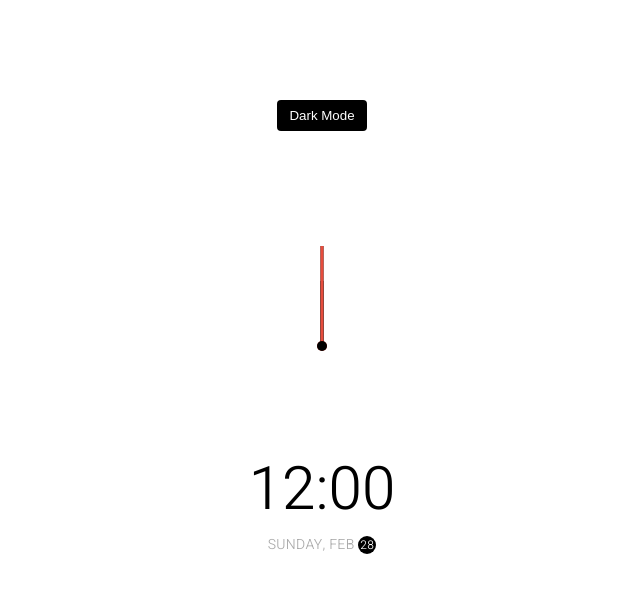
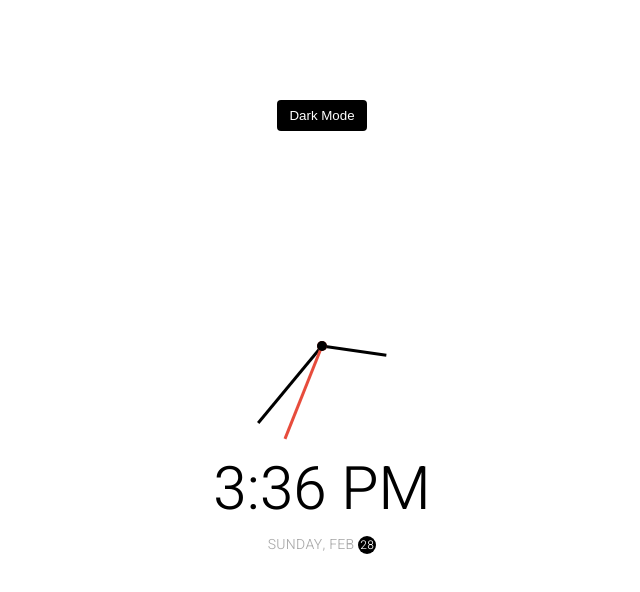
Before and after one commit to CJR85/theme-clock, a plain HTML site: page index.html in a window 1280 px wide. Shown: the whole page, without its empty margins (318-958 px from the left). Drawn offline with Linux system fonts and the light colour scheme.

Commit message:
Mode & Clock function.

```diff
--- a/index.html
+++ b/index.html
@@ -20,8 +20,8 @@
         <div class="center-point"></div>
       </div>
 
-      <div class="time">12:00</div>
-      <div class="date">Sunday, Feb <span class="circle">28</span></div>
+      <div class="time"></div>
+      <div class="date"></div>
     </div>
 
     <script src="script.js"></script>
--- a/script.js
+++ b/script.js
@@ -0,0 +1,90 @@
+const hourEl = document.querySelector('.hour'),
+  minuteEl = document.querySelector('.minute'),
+  secondEl = document.querySelector('.second'),
+  timeEl = document.querySelector('.time'),
+  dateEl = document.querySelector('.date'),
+  toggle = document.querySelector('.toggle');
+
+const days = [
+    'Sunday',
+    'Monday',
+    'Tuesday',
+    'Wednesday',
+    'Thursday',
+    'Friday',
+    'Saturday',
+  ],
+  months = [
+    'Jan',
+    'Feb',
+    'Mar',
+    'Apr',
+    'May',
+    'Jun',
+    'Jul',
+    'Aug',
+    'Sep',
+    'Oct',
+    'Nov',
+    'Dec',
+  ];
+
+toggle.addEventListener('click', (e) => {
+  const html = document.querySelector('html');
+
+  if (html.classList.contains('dark')) {
+    html.classList.remove('dark');
+    e.target.innerHTML = 'Dark mode';
+  } else {
+    html.classList.add('dark');
+    e.target.innerHTML = 'Light mode';
+  }
+});
+
+function setTime() {
+  const time = new Date();
+  const month = time.getMonth();
+  const day = time.getDay();
+  const date = time.getDate();
+  const hours = time.getHours();
+  const hoursForClock = hours % 12;
+  const minutes = time.getMinutes();
+  const seconds = time.getSeconds();
+  const ampm = hours >= 12 ? 'PM' : 'AM';
+
+  hourEl.style.transform = `translate(-50%, -100%) rotate(${scale(
+    hoursForClock,
+    0,
+    11,
+    0,
+    360
+  )}deg)`;
+  minuteEl.style.transform = `translate(-50%, -100%) rotate(${scale(
+    minutes,
+    0,
+    59,
+    0,
+    360
+  )}deg)`;
+  secondEl.style.transform = `translate(-50%, -100%) rotate(${scale(
+    seconds,
+    0,
+    59,
+    0,
+    360
+  )}deg)`;
+
+  timeEl.innerHTML = `${hoursForClock}:${
+    minutes < 10 ? `0${minutes}` : minutes
+  } ${ampm}`;
+  dateEl.innerHTML = `${days[day]}, ${months[month]} <span class="circle">${date}</span>`;
+}
+
+// StackOverflow https://stackoverflow.com/questions/10756313/javascript-jquery-map-a-range-of-numbers-to-another-range-of-numbers
+const scale = (num, in_min, in_max, out_min, out_max) => {
+  return ((num - in_min) * (out_max - out_min)) / (in_max - in_min) + out_min;
+};
+
+setTime();
+
+setInterval(setTime, 1000);
--- a/style.css
+++ b/style.css
@@ -69,6 +69,7 @@ body {
   height: 65px;
   width: 3px;
   transform-origin: bottom center;
+  transition: all 0.5s ease-in;
 }
 
 .needle.hour {
```
